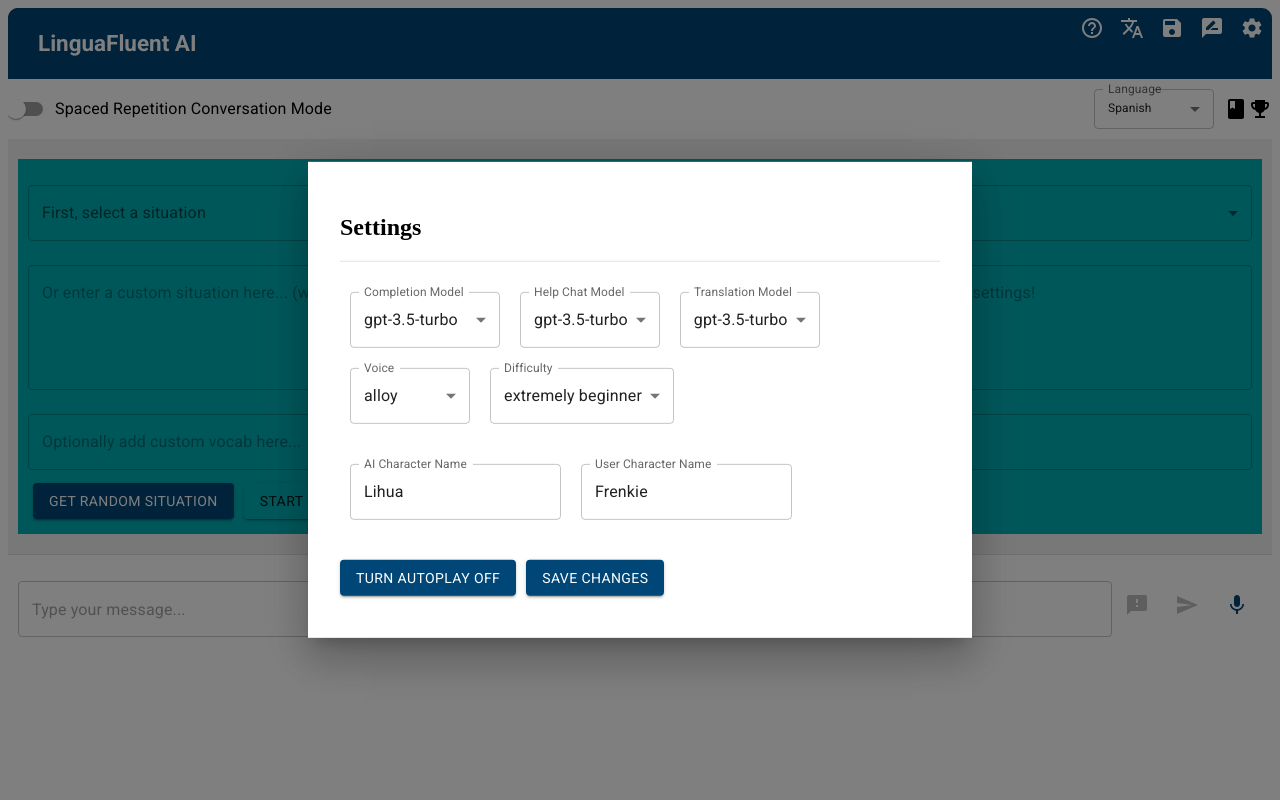
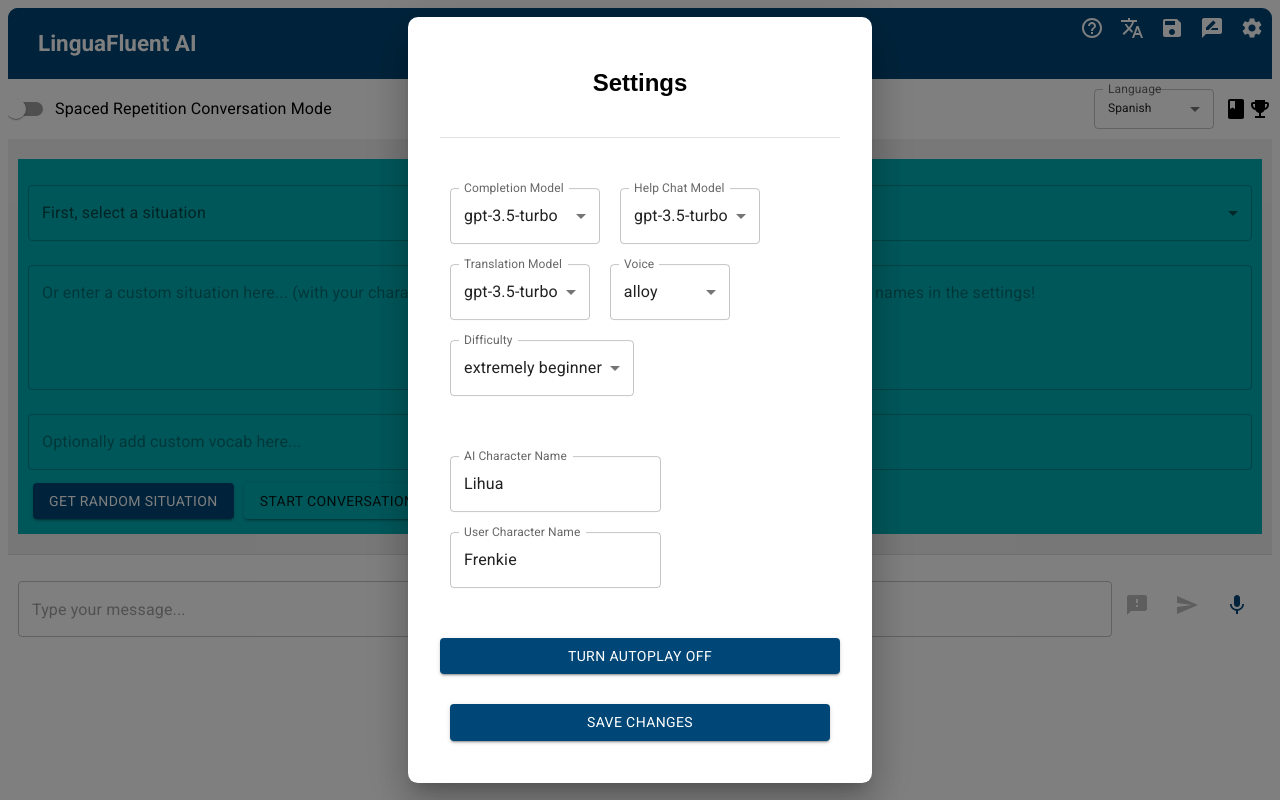
Before and after one commit to evannaderi/chinese-companion, a Next.js app: page / in a window 1280 px wide. Both pictures are taken after a click on the button 1252 px from the left and 28 px from the top of the page. Built offline with nearby package versions, Linux system fonts and the light colour scheme.

Commit message:
settings

```diff
--- a/components/ChatContainer.js
+++ b/components/ChatContainer.js
@@ -34,10 +34,14 @@
         top: '50%',
         left: '50%',
         transform: 'translate(-50%, -50%)',
-        width: 600,
+        width: 400, // Adjusted for better fit
         bgcolor: 'background.paper',
         boxShadow: 24,
         p: 4,
+        borderRadius: '10px', // Rounded corners
+        display: 'flex',
+        flexDirection: 'column', // Organize content vertically
+        gap: '20px', // Space between rows
     };
 
     // Custom styles for the modal and its elements
@@ -657,7 +661,7 @@ const customTextFieldStyle = {
                     aria-describedby="settings-modal-description"
                 >
                     <Box sx={style}>
-                        <h2 id="settings-modal-title">Settings</h2>
+                        <h2 id="settings-modal-title" style={{fontFamily: 'Arial', textAlign: 'center'}}>Settings</h2>
                         <Divider style={{ marginBottom: '20px' }} />
 
                         <Box style={{ marginBottom: '20px' }}>
```
